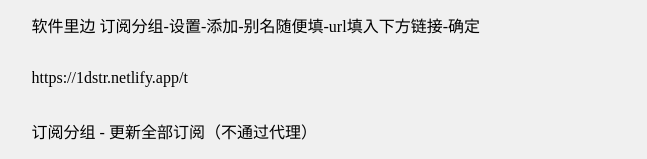
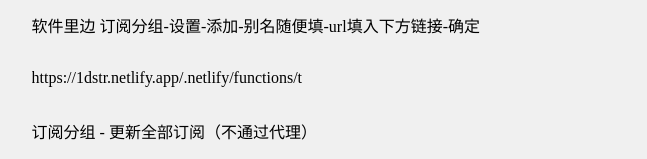
Before and after one commit to ggmygf/dstr, a website: page t/index.html in a window 1280 px wide. Shown: the part 334-493 px from the top of the page, without its empty margins (316-963 px from the left). Drawn offline with Linux system fonts and the light colour scheme.

Commit message:
Update index.html

```diff
--- a/t/index.html
+++ b/t/index.html
@@ -33,7 +33,7 @@
    <p>解压安装包 - bin/xray/xray.exe 双击这个文件</p>
   <p>软件里边 订阅分组-设置-添加-别名随便填-url填入下方链接-确定</p>
 
-  <div style="height: 50px; width: 500px; overflow-y: auto; word-wrap: break-word; word-break: break-all;"><p>https://1dstr.netlify.app/t</p>
+  <div style="height: 50px; width: 500px; overflow-y: auto; word-wrap: break-word; word-break: break-all;"><p>https://1dstr.netlify.app/.netlify/functions/t</p>
 </div>
 
   <p>订阅分组 - 更新全部订阅（不通过代理）</p>
```
